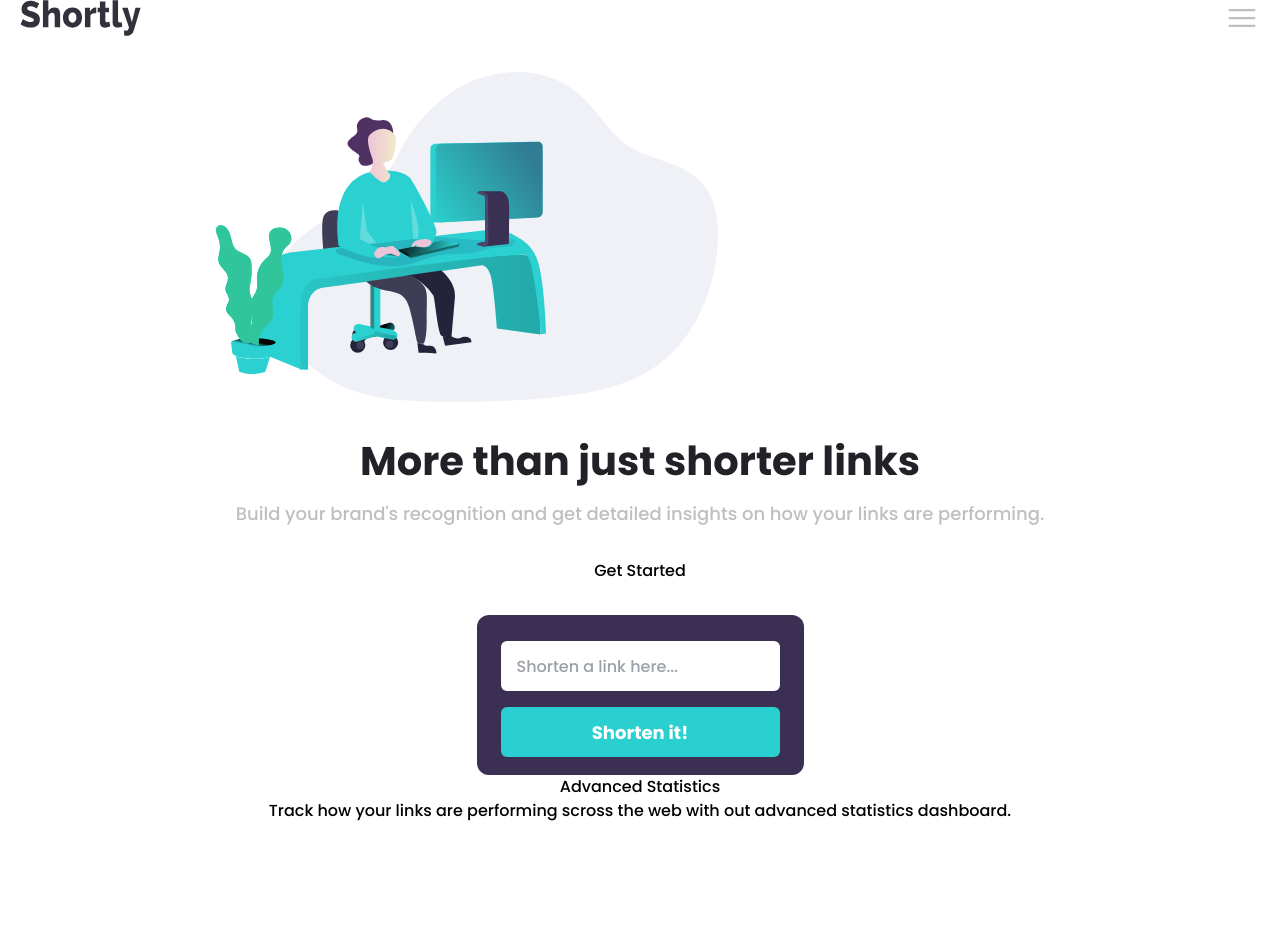
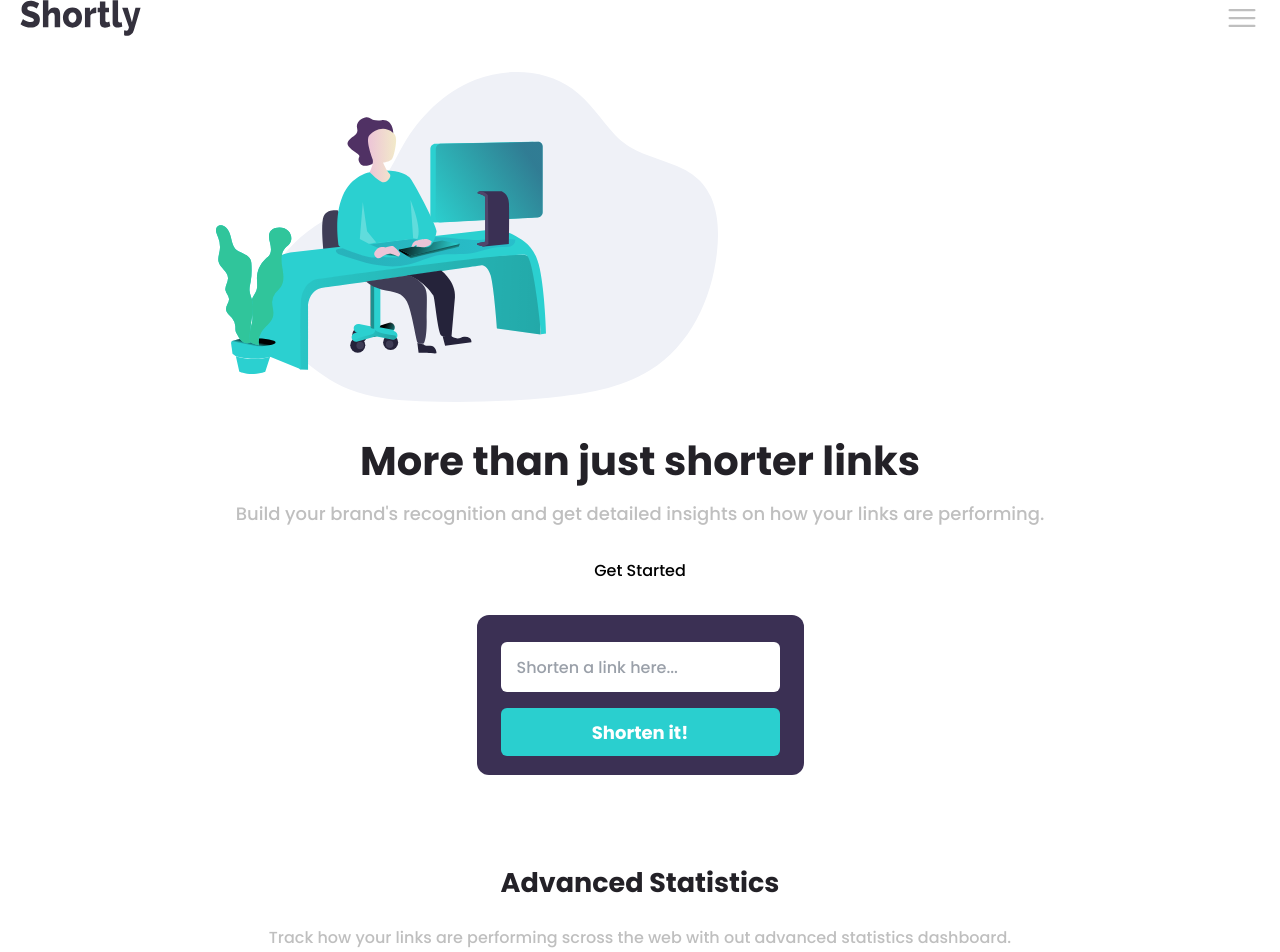
Before and after one commit to YokoMentor/url-shortening-api, a React (Vite) app: page / in a window 1280 px wide. Before the commit the page ends 823 px from the top, so only its background shows below. Built offline with nearby package versions, Linux system fonts and the light colour scheme.

Commit message:
Adjusted advanced statistics section

```diff
--- a/src/App.jsx
+++ b/src/App.jsx
@@ -19,17 +19,17 @@ function App() {
         <p className='text-[18px] text-gray-500 px-5 mb-8'>Build your brand's recognition and get detailed insights on how your links are performing.</p>
         <div>Get Started</div>
       </div>
-      <form className='flex flex-col justify-center items-center w-[327px] h-[160px] bg-primary-purple rounded-xl mt-8'>
+      <form className='flex flex-col justify-center items-center w-[327px] h-[160px] bg-primary-purple rounded-xl mt-8 mb-22'>
         <div className='flex flex-col'>
             <label htmlFor="name" className='mb-2'></label>
             <input type="text" id="name" placeholder='Shorten a link here...'
             className='text-[16px] text-gray-700 w-[279px] h-[50px] rounded-md bg-white cursor-pointer pl-4'/>
-            <button className='w-[279px] h-[50px] rounded-md bg-primary-blue text-[18px] text-white font-bold mt-4'>Shorten it!</button>
+            <button className='w-[279px] h-[48px] rounded-md bg-primary-blue text-[18px] text-white font-bold mt-4'>Shorten it!</button>
         </div>
       </form>
-      <div>
-        <h2>Advanced Statistics</h2>
-        <p>Track how your links are performing scross the web with out advanced statistics dashboard.</p>
+      <div className='px-5'>
+        <h2 className='font-bold text-[27px] text-gray-950 mb-5'>Advanced Statistics</h2>
+        <p className='text-[16px] text-gray-500 leading-[28px]'>Track how your links are performing scross the web with out advanced statistics dashboard.</p>
       </div>
       </div>
     </div>
```
